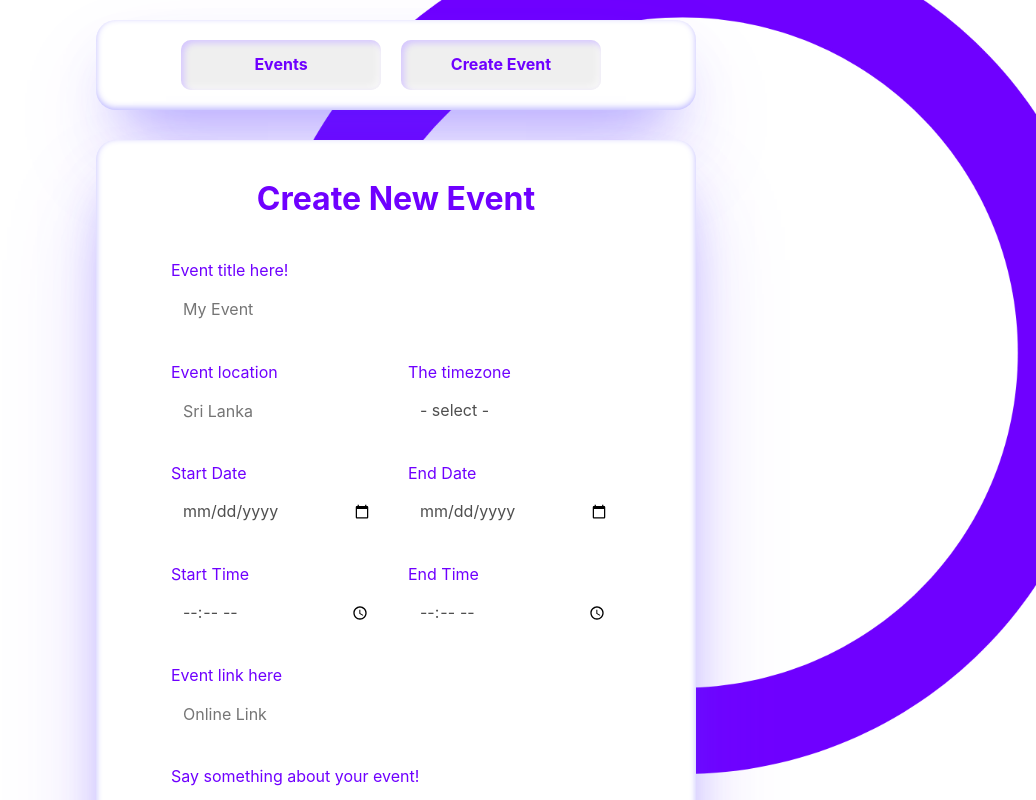
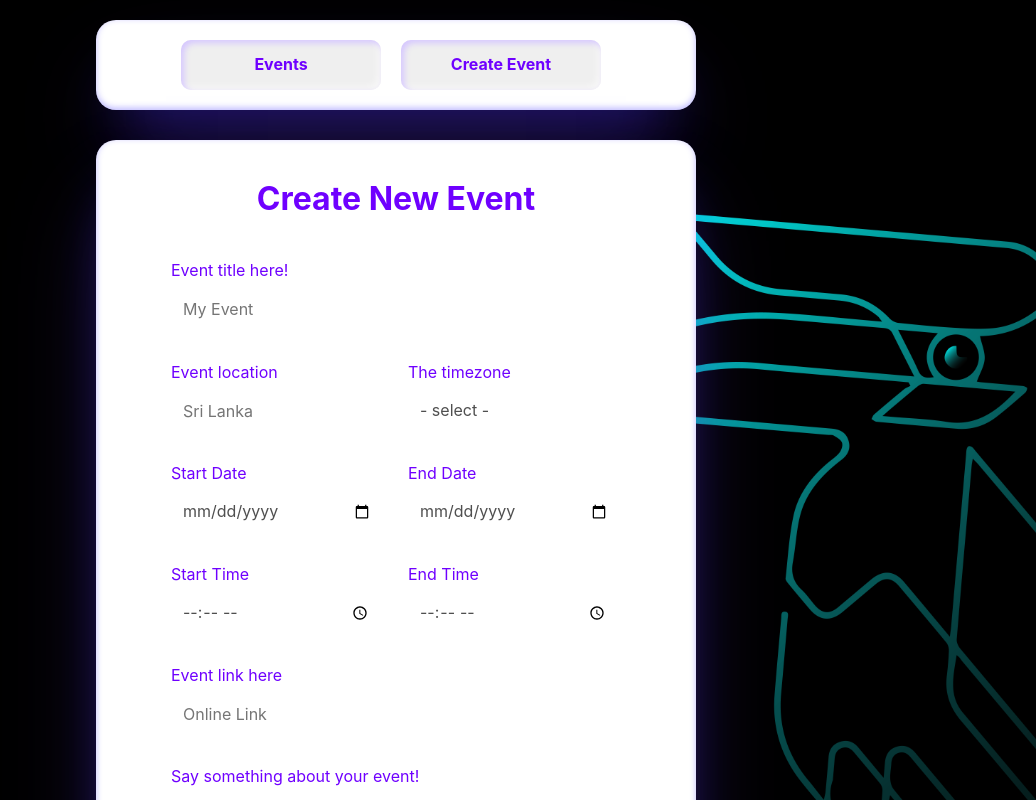
Before and after one commit to Thilina-Pathirage/event_hornbill, a React (Create React App) app: page / in a window 1280 px wide. Shown: the top 800 px of the page, without its empty margins (244-1280 px from the left). Built offline with nearby package versions, Linux system fonts and the light colour scheme.

Commit message:
new bg added

```diff
--- a/src/index.css
+++ b/src/index.css
@@ -1,5 +1,5 @@
 body {
-  background-image: url('./Components/images/background.jpg') !important;
+  background-image: url('./Components/images/Back.png') !important;
   background-size: cover;
   background-attachment: fixed;
   background-repeat: no-repeat;
```
Also changed, not shown: src/Components/images/Back.png (added).
